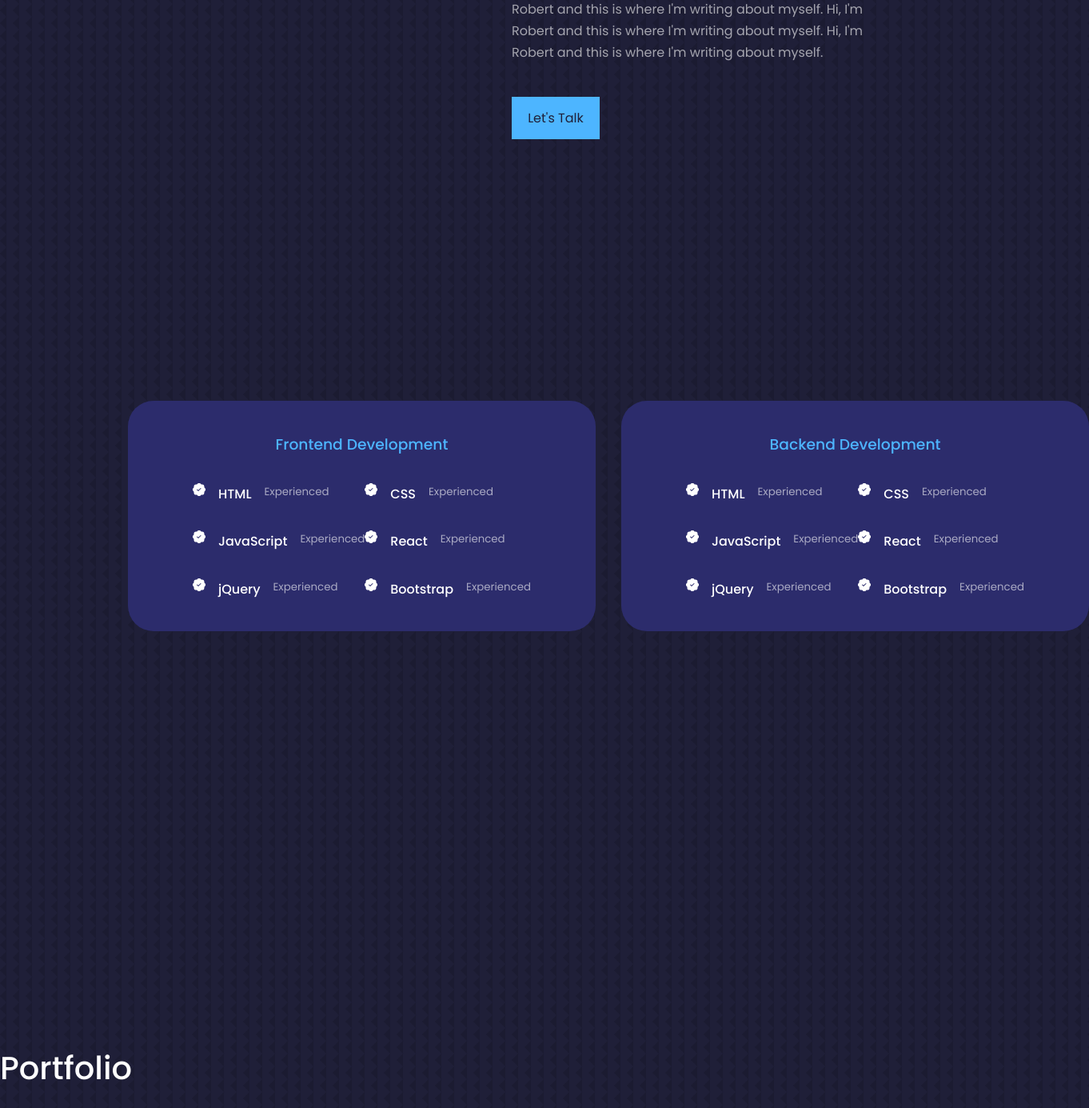
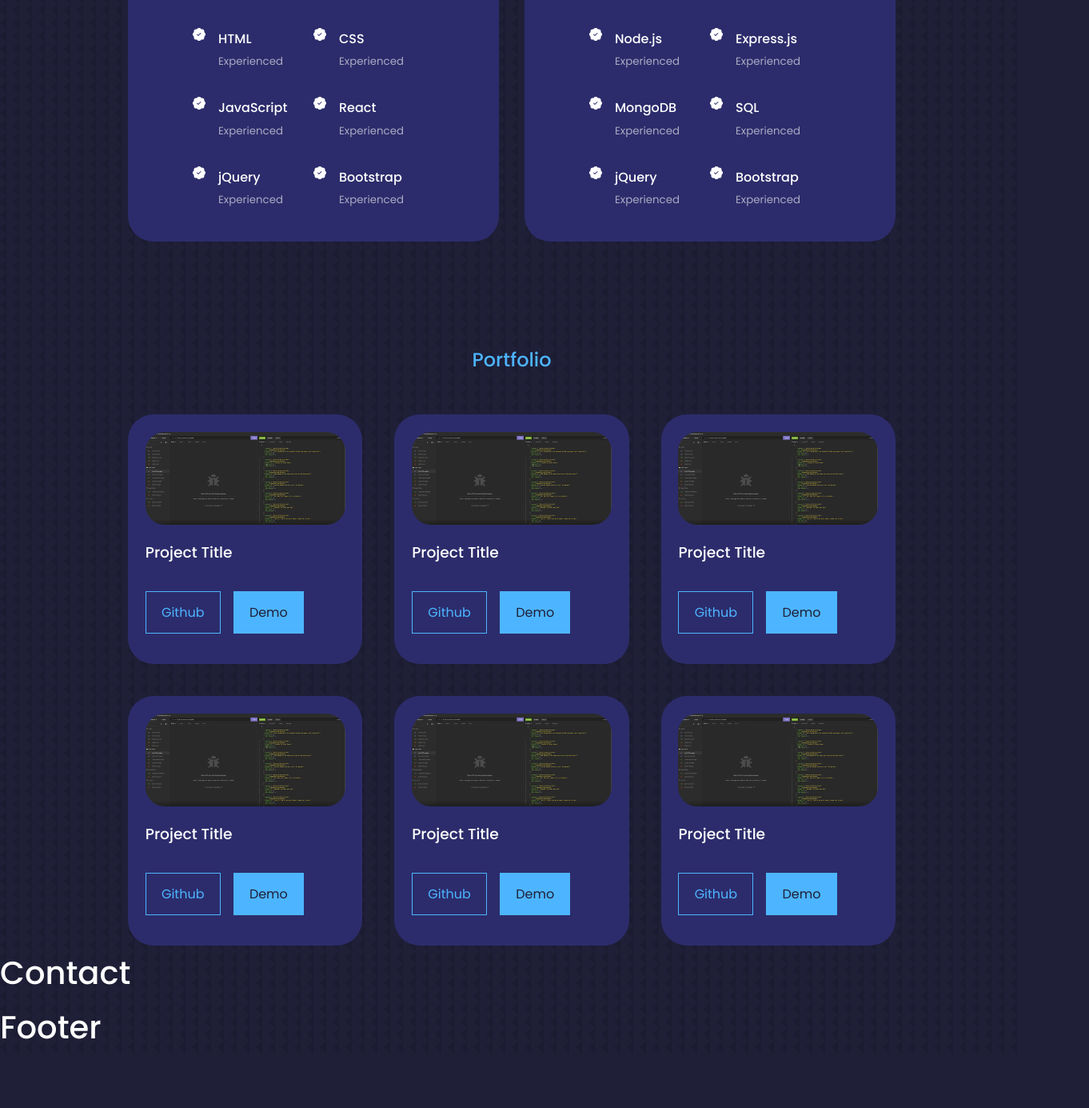
Before and after one commit to sherb93/React-Portfolio, a React (Create React App) app: page / in a window 1280 px wide. Shown: the part 1355-2740 px from the top of the page at 80% size, 1362 px wide, since content can reach past the window. After the commit the page ends 2673 px from the top, so only its background shows below. Built offline with nearby package versions, Linux system fonts and the light colour scheme.

Commit message:
porfolio layout

```diff
--- a/src/components/Experience/Experience.js
+++ b/src/components/Experience/Experience.js
@@ -5,8 +5,8 @@
 function Experience() {
     return (
         <section id="experience">
-            <h5></h5>
-            <h2></h2>
+            <h5>Programming Skills</h5>
+            <h2>Coding Experience</h2>
 
             <div className="container experience__container">
                 <div className="experience__frontend">
@@ -14,33 +14,45 @@
                     <div className="experience__content">
                         <article className="experience__details">
                             <BsPatchCheckFill />
+                            <div>
                                 <h4>HTML</h4>
                                 <small className="text-light">Experienced</small>
+                            </div>
                         </article>
                         <article className="experience__details">
                             <BsPatchCheckFill />
+                            <div>
                                 <h4>CSS</h4>
                                 <small className="text-light">Experienced</small>
+                            </div>
                         </article>
                         <article className="experience__details">
                             <BsPatchCheckFill />
+                            <div>
                                 <h4>JavaScript</h4>
                                 <small className="text-light">Experienced</small>
+                            </div>
                         </article>
                         <article className="experience__details">
                             <BsPatchCheckFill />
+                            <div>
                                 <h4>React</h4>
                                 <small className="text-light">Experienced</small>
+                            </div>
                         </article>
                         <article className="experience__details">
                             <BsPatchCheckFill />
+                            <div>
                                 <h4>jQuery</h4>
                                 <small className="text-light">Experienced</small>
+                            </div>
                         </article>
                         <article className="experience__details">
                             <BsPatchCheckFill />
+                            <div>
                                 <h4>Bootstrap</h4>
                                 <small className="text-light">Experienced</small>
+                            </div>
                         </article>
                     </div>
                 </div>
@@ -49,33 +61,45 @@
                     <div className="experience__content">
                         <article className="experience__details">
                             <BsPatchCheckFill />
-                            <h4>HTML</h4>
+                            <div>
+                                <h4>Node.js</h4>
                                 <small className="text-light">Experienced</small>
+                            </div>
                         </article>
                         <article className="experience__details">
                             <BsPatchCheckFill />
-                            <h4>CSS</h4>
+                            <div>
+                                <h4>Express.js</h4>
                                 <small className="text-light">Experienced</small>
+                            </div>
                         </article>
                         <article className="experience__details">
                             <BsPatchCheckFill />
-                            <h4>JavaScript</h4>
+                            <div>
+                                <h4>MongoDB</h4>
                                 <small className="text-light">Experienced</small>
+                            </div>
                         </article>
                         <article className="experience__details">
                             <BsPatchCheckFill />
-                            <h4>React</h4>
+                            <div>
+                                <h4>SQL</h4>
                                 <small className="text-light">Experienced</small>
+                            </div>
                         </article>
                         <article className="experience__details">
                             <BsPatchCheckFill />
+                            <div>
                                 <h4>jQuery</h4>
                                 <small className="text-light">Experienced</small>
+                            </div>
                         </article>
                         <article className="experience__details">
                             <BsPatchCheckFill />
+                            <div>
                                 <h4>Bootstrap</h4>
                                 <small className="text-light">Experienced</small>
+                            </div>
                         </article>
                     </div>
                 </div>
--- a/src/components/Experience/experience.css
+++ b/src/components/Experience/experience.css
@@ -34,3 +34,34 @@
     display: flex;
     gap: 1rem;
 }
+
+
+/*///////////// MEDIA QUERIES ///////////*/
+/* Tablets */
+@media screen and (max-width: 1024px) {
+    .experience__container {
+        grid-template-columns: 1fr;
+    }
+
+    .experience__container > div {
+        width: 80%;
+        padding: 2rem;
+        margin: 0 auto;
+    }
+
+    .experience__content {
+        padding: 1rem;
+    }
+}
+
+/* Mobile */
+@media screen and (max-width: 600px) {
+    .experience__container {
+        gap: 1rem;
+    }
+
+    .experience__container > div {
+        width: 100%;
+        padding: 2rem 1rem;
+    }
+}
--- a/src/components/Header/Header.js
+++ b/src/components/Header/Header.js
@@ -13,11 +13,11 @@
                 <h5 className="text-light">Full-Stack Web Developer</h5>
                 <CTA />
 
-                <div className="me">
+                {/* <div className="me">
                     <img src={Selfie} alt="selfie" />
                 </div>
 
-                <SocialBtns />
+                <SocialBtns /> */}
             </div>
         </header>
     );
--- a/src/components/Header/header.css
+++ b/src/components/Header/header.css
@@ -1,5 +1,5 @@
 header {
-    height: 100vh;
+    /* height: 100vh; */
     padding-top: 7rem;
     overflow: hidden;
 }
@@ -61,7 +61,7 @@
 /* Mobile */
 @media screen and (max-width: 600px) {
     header {
-        height: 100vh;
+        /* height: 100vh; */
     }
 
     .header__socials,
--- a/src/components/Portfolio/Portfolio.js
+++ b/src/components/Portfolio/Portfolio.js
@@ -1,9 +1,75 @@
 import React from 'react';
 import './portfolio.css';
+import IMG1 from "../../assets/socialnetwork.PNG"
 
 function Portfolio() {
     return (
-        <h1>Portfolio</h1>
+        <section id="portfolio">
+            <h2>Portfolio</h2>
+
+            <div className="container portfolio__container">
+                <article className="portfolio__item">
+                    <div className="portfolio__item-image">
+                        <img src={IMG1} alt="socialnetwork project" />
+                    </div>
+                    <h3>Project Title</h3>
+                    <div className="portfolio__item-cta">
+                        <a href="" className="btn">Github</a>
+                        <a href="" className="btn btn-primary" target="_blank">Demo</a>
+                    </div>
+                </article>
+                <article className="portfolio__item">
+                    <div className="portfolio__item-image">
+                        <img src={IMG1} alt="socialnetwork project" />
+                    </div>
+                    <h3>Project Title</h3>
+                    <div className="portfolio__item-cta">
+                        <a href="" className="btn">Github</a>
+                        <a href="" className="btn btn-primary" target="_blank">Demo</a>
+                    </div>
+                </article>
+                <article className="portfolio__item">
+                    <div className="portfolio__item-image">
+                        <img src={IMG1} alt="socialnetwork project" />
+                    </div>
+                    <h3>Project Title</h3>
+                    <div className="portfolio__item-cta">
+                        <a href="" className="btn">Github</a>
+                        <a href="" className="btn btn-primary" target="_blank">Demo</a>
+                    </div>
+                </article>
+                <article className="portfolio__item">
+                    <div className="portfolio__item-image">
+                        <img src={IMG1} alt="socialnetwork project" />
+                    </div>
+                    <h3>Project Title</h3>
+                    <div className="portfolio__item-cta">
+                        <a href="" className="btn">Github</a>
+                        <a href="" className="btn btn-primary" target="_blank">Demo</a>
+                    </div>
+                </article>
+                <article className="portfolio__item">
+                    <div className="portfolio__item-image">
+                        <img src={IMG1} alt="socialnetwork project" />
+                    </div>
+                    <h3>Project Title</h3>
+                    <div className="portfolio__item-cta">
+                        <a href="" className="btn">Github</a>
+                        <a href="" className="btn btn-primary" target="_blank">Demo</a>
+                    </div>
+                </article>
+                <article className="portfolio__item">
+                    <div className="portfolio__item-image">
+                        <img src={IMG1} alt="socialnetwork project" />
+                    </div>
+                    <h3>Project Title</h3>
+                    <div className="portfolio__item-cta">
+                        <a href="" className="btn">Github</a>
+                        <a href="" className="btn btn-primary" target="_blank">Demo</a>
+                    </div>
+                </article>
+            </div>
+        </section>
     );
 }
 
--- a/src/components/Portfolio/portfolio.css
+++ b/src/components/Portfolio/portfolio.css
@@ -0,0 +1,50 @@
+.portfolio__container {
+    display: grid;
+    grid-template-columns: repeat(3, 1fr);
+    gap: 2.5rem;
+}
+
+.portfolio__item {
+    background: var(--color-bg-variant);
+    padding: 1.3rem;
+    border-radius: 2rem;
+    border: 1px solid transparent;
+    transition: var(--transition)
+}
+
+.portfolio__item:hover {
+    border-color: var(--color-primary-variant);
+    background: transparent;
+}
+
+.portfolio__item-image {
+    border-radius: 1.5rem;
+    overflow: hidden;
+}
+
+.portfolio__item h3 {
+    margin: 1.2rem 0 2rem;
+}
+
+.portfolio__item-cta {
+    display: flex;
+    gap: 1rem;
+    margin-bottom: 1rem;
+}
+
+/*///////////// MEDIA QUERIES ///////////*/
+/* Tablets */
+@media screen and (max-width: 1024px) {
+    .portfolio__container {
+        grid-template-columns: 1fr 1fr;
+        gap: 1.2rem;
+    }
+}
+
+/* Mobile */
+@media screen and (max-width: 600px) {
+    .portfolio__container {
+        grid-template-columns: 1fr;
+        gap: 1rem;
+    }
+}
--- a/src/index.css
+++ b/src/index.css
@@ -57,7 +57,6 @@
 
 section {
     margin-top: 8rem;
-    height: 100vh;
 }
 
 section > h2, section > h5 {
```
Also changed, not shown: src/assets/socialnetwork.PNG (added). Lines whose indentation alone changed are shown as unchanged.
